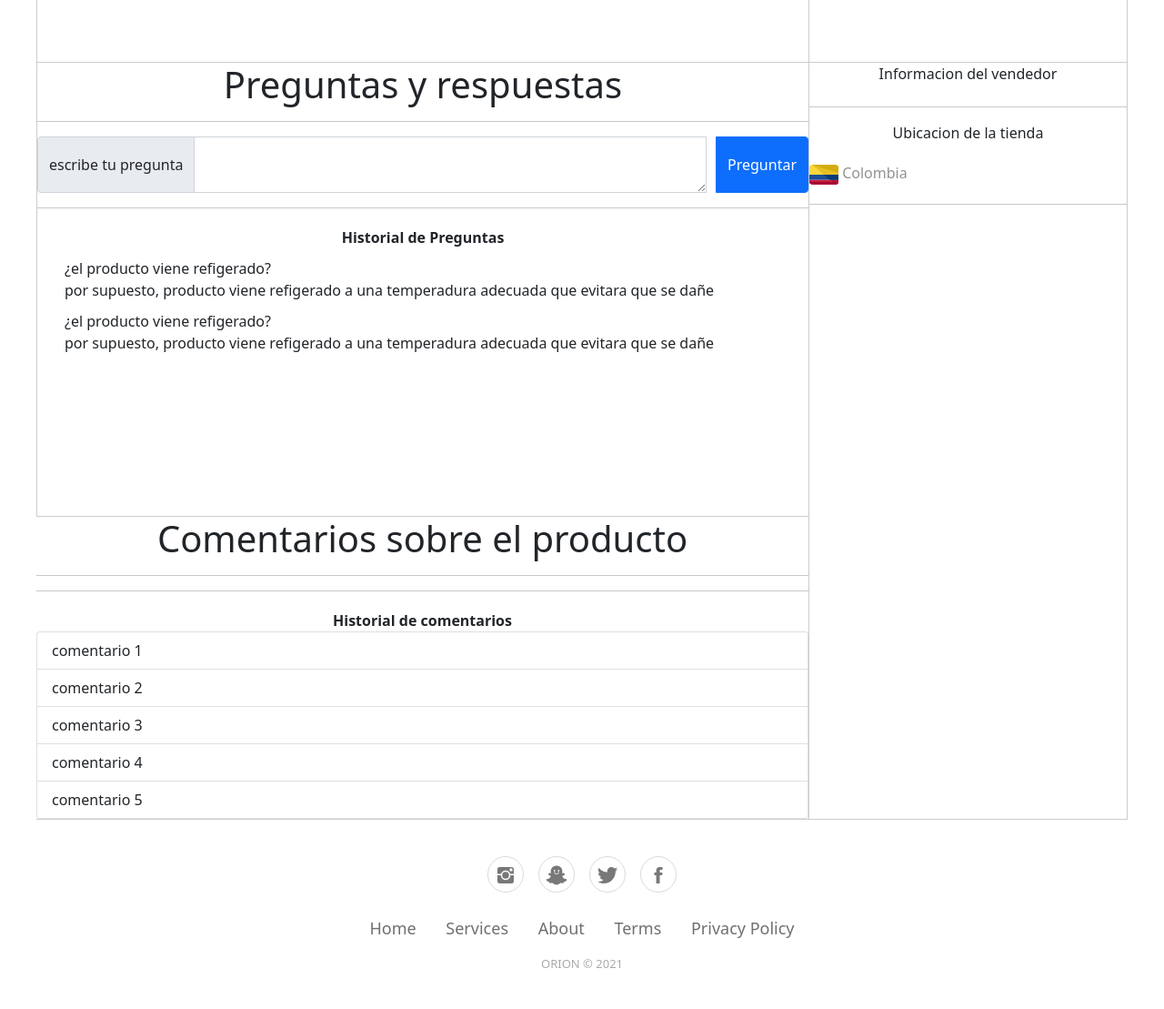
After one commit to mvitta/Hackaton, a Flask app: page /producto in a window 1280 px wide. The commit adds this page. Shown: the part 544-1653 px from the top of the page at 91% size. Run offline with Flask 2, Linux system fonts and the light colour scheme; some libraries are stand-ins or nearby versions; some web fonts are replaced.

Commit message:
paginaProductoIndividual

```diff
--- a/App.py
+++ b/App.py
@@ -1,6 +1,6 @@
 from logging import debug, error
 from sqlite3.dbapi2 import Cursor
-from flask import Flask, render_template, request, flash,session,redirect
+from flask import Flask, render_template, request, flash, session, redirect
 import os
 from flask import *
 import sqlite3
@@ -12,7 +12,7 @@ from werkzeug.exceptions import UnsupportedMediaType
 from werkzeug.security import generate_password_hash, check_password_hash
 
 
-ruta_index="index.html"
+ruta_index = "index.html"
 
 app = Flask(__name__)
 app.secret_key = os.urandom(34)
@@ -28,6 +28,10 @@ def registro():
     return render_template('registro.html')
 
 
+@app.route('/producto', methods=['POST', 'GET'])
+def producto():
+    return render_template('baseProducto.html')
+
 
 if __name__ == "__main__":
     app.run(debug=True, port=8000)
--- /dev/null
+++ b/static/css/styleProducto.css
@@ -0,0 +1,32 @@
+.contenedorGeneral {
+    display              : grid;
+    grid-template-columns: 1fr 350px;
+    grid-template-rows   : auto;
+    margin-left          : 40px;
+    margin-right         : 40px;
+    height               : auto;
+}
+
+.seccionProducto {
+    height: 500px;
+}
+
+.seccionCompra {
+    height : 500px;
+    padding: 20px;
+}
+
+.seccionPreguntas {
+    height: 500px;
+
+}
+
+.seccionComentarios {
+    height: 500px;
+
+}
+
+.seccionVendedor {
+    height: 500px;
+
+}
--- a/templates/base.html
+++ b/templates/base.html
@@ -13,19 +13,23 @@
     <link rel="stylesheet" href="{{ url_for('static', filename='css/Navigation-with-Button.css') }}">
     <link rel="stylesheet" href="{{ url_for('static', filename='css/styles.css') }}">
     <link rel="stylesheet" href="{{ url_for('static', filename= 'css/styleLoginRegistro.css') }}">
+    <link rel="stylesheet" href="{{ url_for('static', filename= 'css/styleProducto.css') }}">
 
 </head>
 
 <body>
     <nav class="navbar navbar-light navbar-expand-md navigation-clean-button">
-        <div class="container"><a class="navbar-brand" href="#">ORION</a><button data-bs-toggle="collapse" class="navbar-toggler" data-bs-target="#navcol-1"><span class="visually-hidden">Toggle navigation</span><span class="navbar-toggler-icon"></span></button>
+        <div class="container"><a class="navbar-brand" href="#">ORION</a><button data-bs-toggle="collapse"
+                class="navbar-toggler" data-bs-target="#navcol-1"><span class="visually-hidden">Toggle
+                    navigation</span><span class="navbar-toggler-icon"></span></button>
             <div class="collapse navbar-collapse" id="navcol-1">
                 <ul class="navbar-nav me-auto">
                     <li class="nav-item"><a class="nav-link" href="#">Productos</a></li>
                     <li class="nav-item"><a class="nav-link" href="#">Busqueda</a></li>
                     <li class="nav-item"><a class="nav-link" href="#">Dashboard</a></li>
 
-                </ul><span class="navbar-text actions"> <a class="login" href="#">Iniciar Sesión</a><a class="btn btn-light action-button" role="button" href="#">Registro</a></span>
+                </ul><span class="navbar-text actions"> <a class="login" href="#">Iniciar Sesión</a><a
+                        class="btn btn-light action-button" role="button" href="#">Registro</a></span>
 
             </div>
         </div>
@@ -34,7 +38,9 @@
     {%endblock%}
     <footer class="footer-basic">
 
-        <div class="social"><a href="#"><i class="icon ion-social-instagram"></i></a><a href="#"><i class="icon ion-social-snapchat"></i></a><a href="#"><i class="icon ion-social-twitter"></i></a><a href="#"><i class="icon ion-social-facebook"></i></a></div>
+        <div class="social"><a href="#"><i class="icon ion-social-instagram"></i></a><a href="#"><i
+                    class="icon ion-social-snapchat"></i></a><a href="#"><i class="icon ion-social-twitter"></i></a><a
+                href="#"><i class="icon ion-social-facebook"></i></a></div>
 
         <ul class="list-inline">
             <li class="list-inline-item"><a href="#">Home</a></li>
@@ -46,6 +52,7 @@
         <p class="copyright">ORION © 2021</p>
     </footer>
     <script src="{{ url_for('static', filename='bootstrap/js/bootstrap.min.js') }}"></script>
+    <script type="text/javascript" src="{{ url_for('static', filename='js/validarRegistro.js' ) }}"></script>
 </body>
 
 </html>
--- /dev/null
+++ b/templates/baseProducto.html
@@ -0,0 +1,115 @@
+{% extends "base.html" %}
+{% block content %}
+
+<div>
+    <div class="contenedorGeneral">
+        <div class="seccionProducto"
+            style="border-right: 1px solid rgba(0, 0, 0, 0.200); border-top: 1px solid rgba(0, 0, 0, 0.200); border-left: 1px solid rgba(0, 0, 0, 0.200);">
+            <div style="text-align: center; margin-top: 30px;">
+                <img src="https://definicion.de/wp-content/uploads/2009/06/producto.png" alt=""
+                    style="width: 400px; height: 400px;">
+            </div>
+            <div style="text-align: center;">
+
+            </div>
+        </div>
+        <div class="seccionCompra"
+            style="border-top: 1px solid rgba(0, 0, 0, 0.200); border-right: 1px solid rgba(0, 0, 0, 0.200);">
+            <div>
+                <h1 class="display-6">Nombre del producto</h1>
+            </div>
+            <label for="" class="form-label">Precio</label>
+            <div style="margin-top: 10px;">$ 20.000</div>
+            <div class="form-floating" style="margin-top: 10px;">
+                <select class="form-select" id="floatingSelect" aria-label="Floating label select example">
+                    <option selected>0</option>
+                    <option value="1">1</option>
+                    <option value="2">2</option>
+                    <option value="3">3</option>
+                    <option value="4">4</option>
+                    <option value="5">5</option>
+                    <option value="6">6</option>
+                </select>
+                <label for="floatingSelect">Unidades a Comprar</label>
+            </div>
+            <div class="d-grid gap-2" style="margin-top: 10px;">
+                <button class="btn btn-primary" type="button">Comprar</button>
+                <button class="btn btn-primary" type="button">Agregar al carrito</button>
+            </div>
+            <div style="margin-top: 10px;">
+                <img src="/static/fonts/secure-shopping.png" alt="">
+                <label style="color: rgba(0, 0, 0, 0.432);" for="floatingSelect">Compra protegida</label>
+            </div>
+        </div>
+        <div class="seccionPreguntas" style="overflow-y: scroll; border: 1px solid rgba(0, 0, 0, 0.200);">
+            <div style="text-align: center;">
+                <h1 class="display-6">Preguntas y respuestas</h1>
+                <hr>
+            </div>
+            <div class="input-group">
+                <span class="input-group-text">escribe tu pregunta</span>
+                <textarea class="form-control" aria-label="With textarea"></textarea>
+                <button class="btn btn-primary" type="button" style="margin-left: 10px;">Preguntar</button>
+            </div>
+            <hr>
+            <div style="margin-top: 20px; text-align: center;">
+                <strong><label for="floatingSelect">Historial de Preguntas</label></strong>
+            </div>
+            <!-- jinja2 -->
+            <div class="pregunta" style="margin-right: 30px; margin-left: 30px; margin-top: 10px;">
+                ¿el producto viene refigerado?
+            </div>
+            <div class="respuesta" style="margin-right: 30px; margin-left: 30px;">
+                por supuesto, producto viene refigerado a una temperadura adecuada que evitara que se dañe
+            </div>
+            <div class="pregunta" style="margin-right: 30px; margin-left: 30px; margin-top: 10px;">
+                ¿el producto viene refigerado?
+            </div>
+            <div class="respuesta" style="margin-right: 30px; margin-left: 30px;">
+                por supuesto, producto viene refigerado a una temperadura adecuada que evitara que se dañe
+            </div>
+        </div>
+        <div class="seccionVendedor"
+            style="border-top: 1px solid rgba(0, 0, 0, 0.200); border-right: 1px solid rgba(0, 0, 0, 0.200);">
+            <div style="text-align: center;">
+                <label for="" class="form-label">Informacion del vendedor</label>
+                <hr>
+            </div>
+            <div style="text-align: center;">
+                <label for="" class="form-label">Ubicacion de la tienda</label>
+            </div>
+            <div style="margin-top: 10px;" style="text-align: center;">
+                <div>
+                    <img src="/static/fonts/colombia.png" alt="">
+                    <label style="color: rgba(0, 0, 0, 0.432);" for="floatingSelect">Colombia</label>
+                </div>
+            </div>
+            <hr>
+        </div>
+        <div class="seccionComentario"
+            style="overflow-y: scroll; border-right: 1px solid rgba(0, 0, 0, 0.200); border-bottom: 1px solid rgba(0, 0, 0, 0.200);">
+            <div style="text-align: center;">
+                <h1 class="display-6">Comentarios sobre el producto</h1>
+                <hr>
+            </div>
+            <hr>
+            <div style="margin-top: 20px; text-align: center;">
+                <strong><label for="floatingSelect">Historial de comentarios</label></strong>
+            </div>
+            <!-- jinja2 -->
+            <ul class="list-group">
+                <li class="list-group-item">comentario 1</li>
+                <li class="list-group-item">comentario 2</li>
+                <li class="list-group-item">comentario 3</li>
+                <li class="list-group-item">comentario 4</li>
+                <li class="list-group-item">comentario 5</li>
+            </ul>
+        </div>
+        <div class="seccionNueva"
+            style="border-right: 1px solid rgba(0, 0, 0, 0.200); border-bottom: 1px solid rgba(0, 0, 0, 0.200);">
+
+        </div>
+    </div>
+</div>
+
+{% endblock %}
```
Also changed, not shown: templates/registro.html (+6 -23 lines), static/fonts/colombia.png (added), static/fonts/secure-shopping.png (added).
